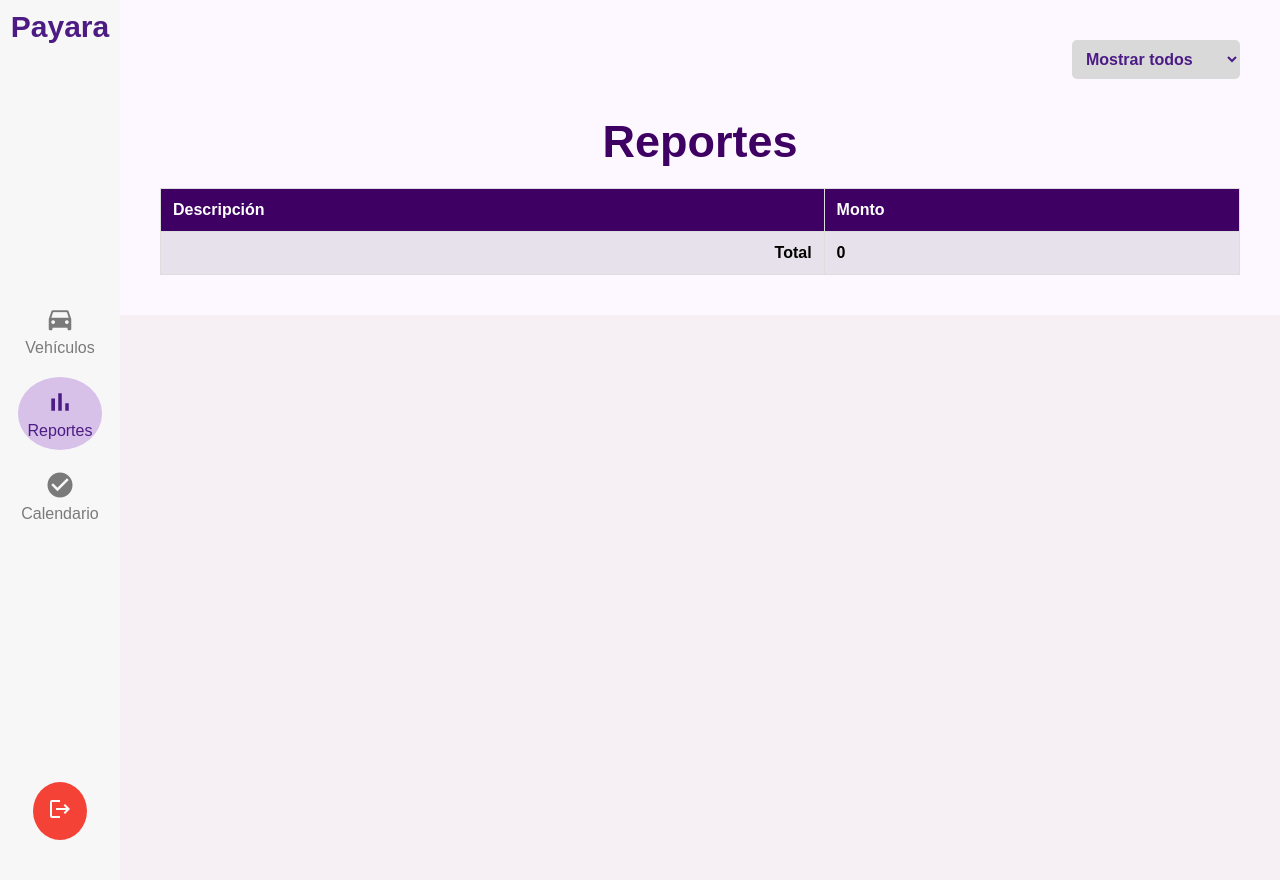
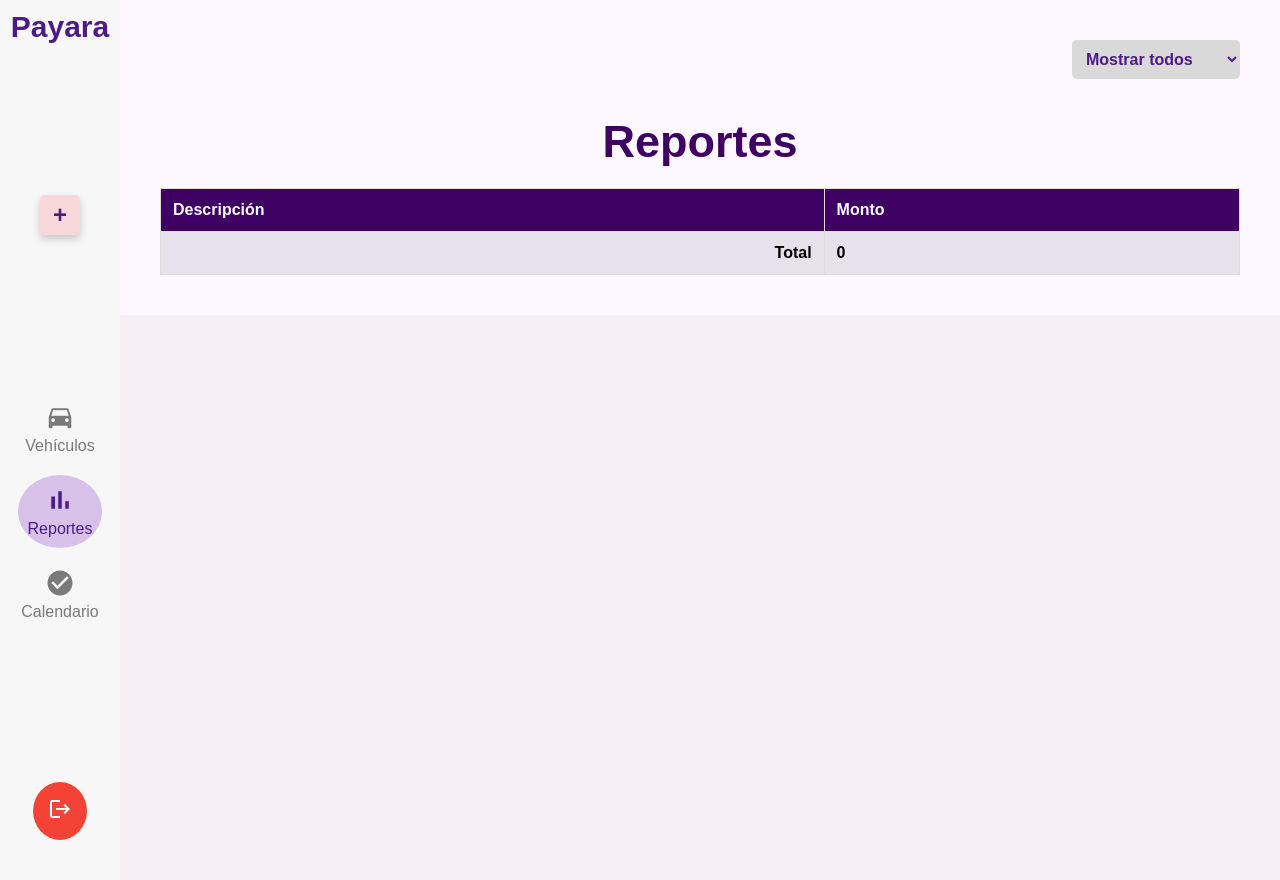
Before and after one commit to fash2110/ReqSoft-RentACar, a Flask app: page /reportes in a window 1280 px wide. Run offline with Flask 3, Linux system fonts and the light colour scheme; data that the repository does not hold is empty.

Commit message:
Update _sidebar.html

```diff
--- a/templates/_sidebar.html
+++ b/templates/_sidebar.html
@@ -1,10 +1,15 @@
 <aside class="sidebar">
 
-    <div class="logo" style="margin-bottom: 20px; display: flex; justify-content: center; align-items: center;">
+    <div class="logo" style="margin-bottom: 10px; display: flex; justify-content: center; align-items: center;">
         <span style="font-size: 30px; font-weight: bold; color: #4c1c84;">Payara</span>
     </div>
 
-    <nav class="nav-links">
+    <!-- Botón con el símbolo "+" directamente bajo el logo -->
+    <a href="{{ url_for('IngresarVehiculo') }}" class="add-btn">
+        <span style="font-size: 24px; font-weight: bold;">+</span> <!-- Símbolo "+" -->
+    </a>
+
+    <nav class="nav-links" style="padding-top: 10px;">
         <ul>
             <li>
                 <a href="{{ url_for('Inicio') }}" class="{% if request.path == url_for('Inicio') %}active{% endif %}">
@@ -33,12 +38,11 @@
     </div>
 
     <style>
-        /* Sidebar completa, con un ancho fijo */
         .sidebar {
             font-family: Arial, sans-serif;
             background-color: #f7f7f7;
-            width: 120px; /* Aumentar el ancho */
-            height: 100vh; /* Altura completa */
+            width: 120px;
+            height: 100vh;
             display: flex;
             flex-direction: column;
             align-items: center;
@@ -47,7 +51,7 @@
             position: fixed;
             top: 0;
             left: 0;
-            z-index: 100; /* Asegurarse de que esté por encima de otros elementos */
+            z-index: 100;
         }
 
         .sidebar ul {
@@ -69,25 +73,16 @@
             align-items: center;
         }
 
-        /* Clase para resaltar la página activa */
         .sidebar ul li a.active {
-            background-color: #d7c1e9; /* Color de fondo morado leve */
+            background-color: #d7c1e9;
             color: #4c1c84;
-            border-radius: 50%; /* Para darle forma de círculo */
-            padding: 10px; /* Añadir relleno para ajustar el tamaño */
+            border-radius: 50%;
+            padding: 10px;
         }
-
 
         .sidebar ul li a i {
             font-size: 30px;
             margin-bottom: 5px;
-        }
-
-        .sidebar .menu-toggle {
-            background: none;
-            border: none;
-            cursor: pointer;
-            margin-bottom: 20px;
         }
 
         .bottom-buttons {
@@ -96,9 +91,8 @@
             align-items: center;
         }
 
-
         .logout-btn {
-            background-color: #f44336; /* Color rojo */
+            background-color: #f44336;
             border-radius: 50%;
             padding: 15px;
             color: white;
@@ -107,13 +101,21 @@
         }
 
         .add-btn {
-            background-color: #f8d7da; /* Color rojo claro */
-            margin-top: 20px;
+            background-color: #f8d7da;
+            color: #4c1c84;
+            width: 40px;
+            height: 40px;
+            display: flex;
+            align-items: center;
+            justify-content: center;
+            border-radius: 5px;
+            box-shadow: 0px 4px 8px rgba(0, 0, 0, 0.2);
+            margin-bottom: 15px;
+            text-decoration: none;
         }
 
-        /* Asegurar que el contenido principal se ajuste */
         main {
-            margin-left: 120px; /* Ajustar el margen del contenido principal al ancho de la sidebar */
+            margin-left: 120px;
             padding: 20px;
         }
     </style>
```
